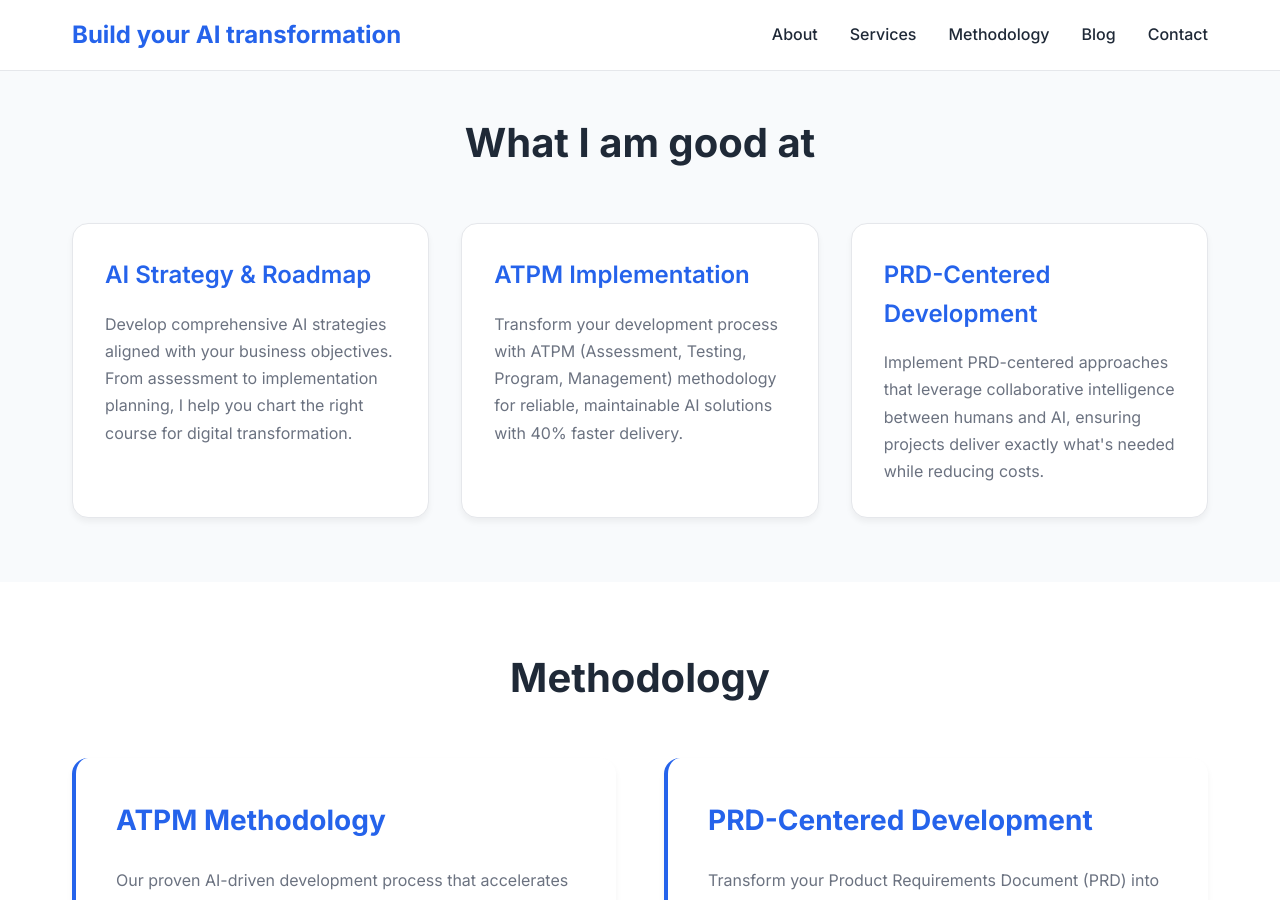
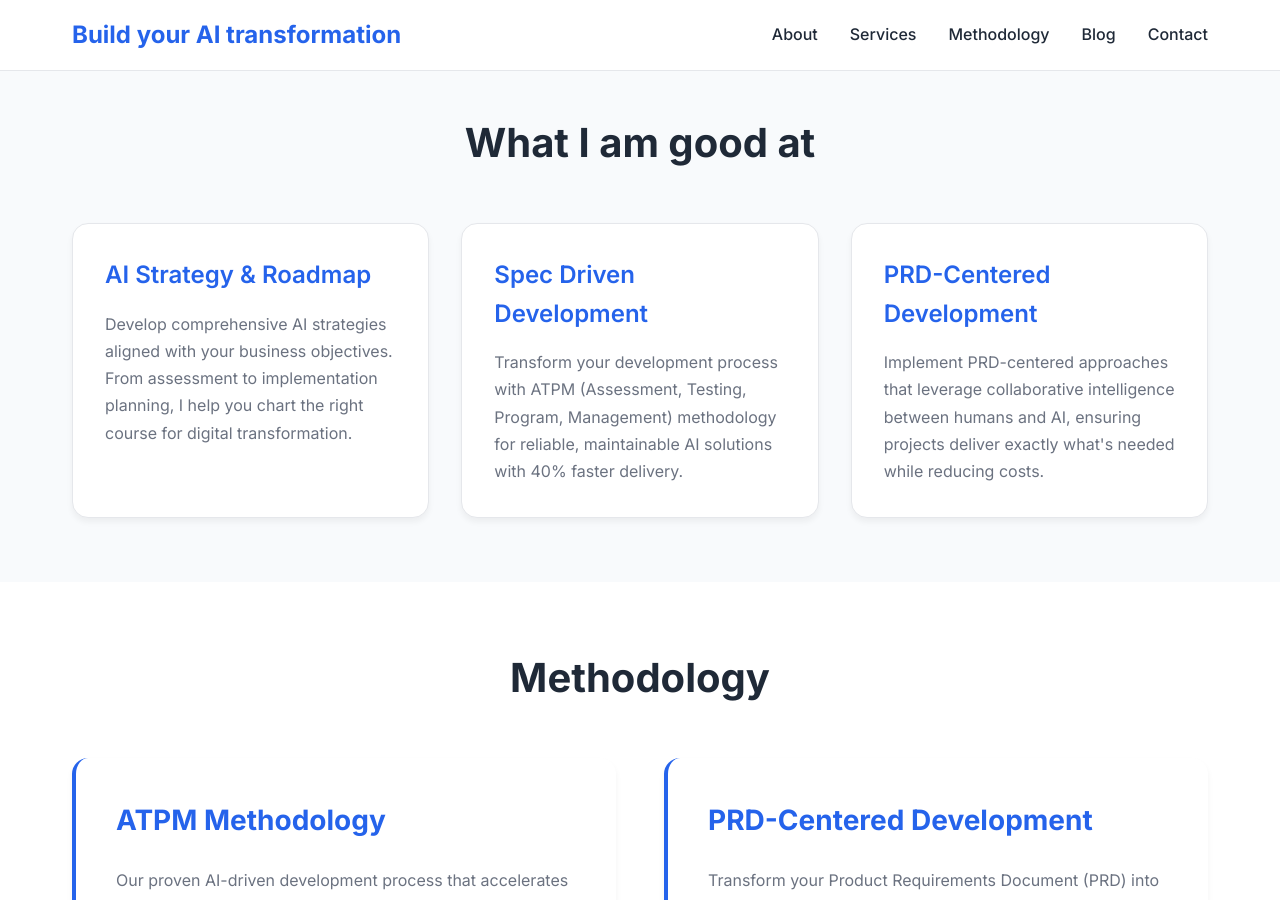
Before and after one commit to thegiive/wiselychen-page, a Jekyll site: the page built from index.md, in a window 1280 px wide and 900 px high, scrolled down 882 px. Built offline with Jekyll 4.4.1, drawn with Linux system fonts in a browser that asks for light colours.

Commit message:
Update service title from ATPM Implementation to Spec Driven Development
- Change service title while keeping ATMP methodology description
- Maintains focus on specification-driven approaches

🤖 Generated with [Claude Code](https://claude.ai/code)

Co-Authored-By: Claude <noreply@anthropic.com>

```diff
--- a/_data/services.yml
+++ b/_data/services.yml
@@ -2,7 +2,7 @@
   description: "Develop comprehensive AI strategies aligned with your business objectives. From assessment to implementation planning, I help you chart the right course for digital transformation."
   order: 1
 
-- title: "ATPM Implementation"
+- title: "Spec Driven Development"
   description: "Transform your development process with ATPM (Assessment, Testing, Program, Management) methodology for reliable, maintainable AI solutions with 40% faster delivery."
   order: 2
 
```
